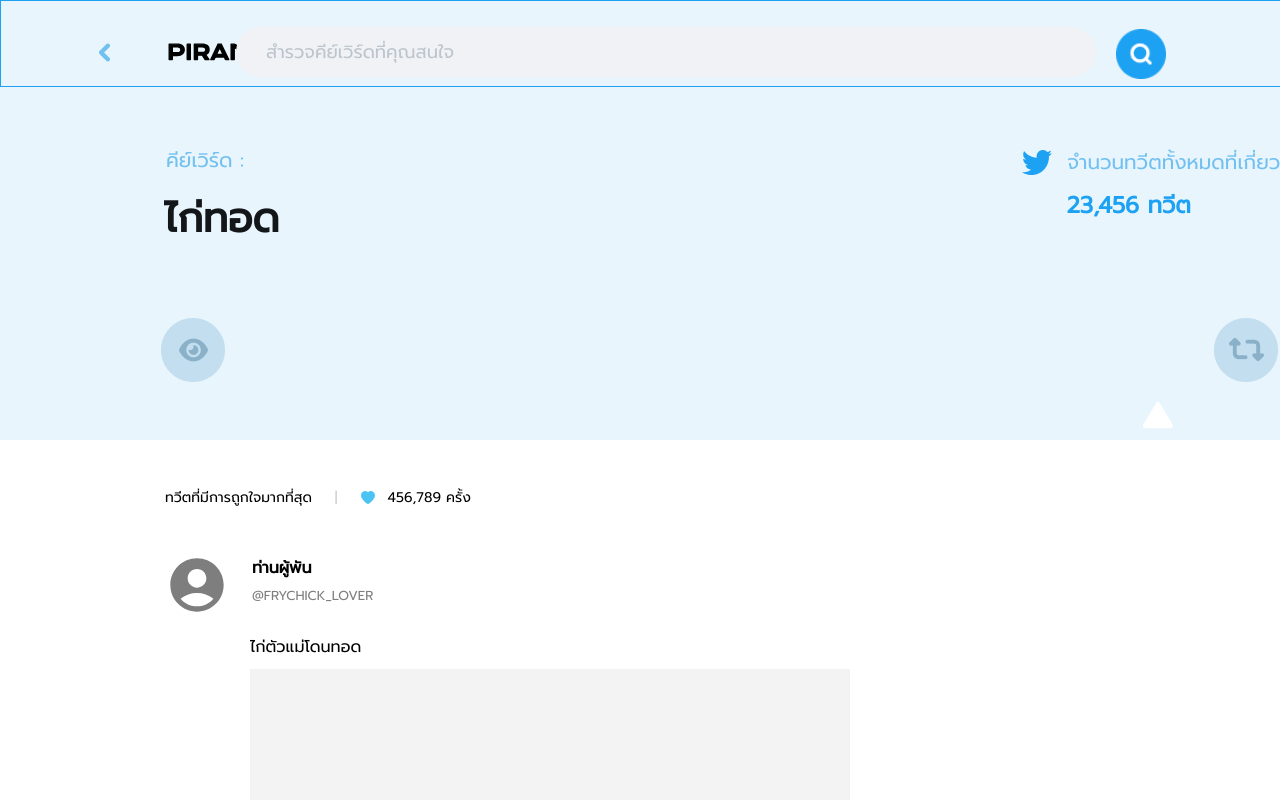
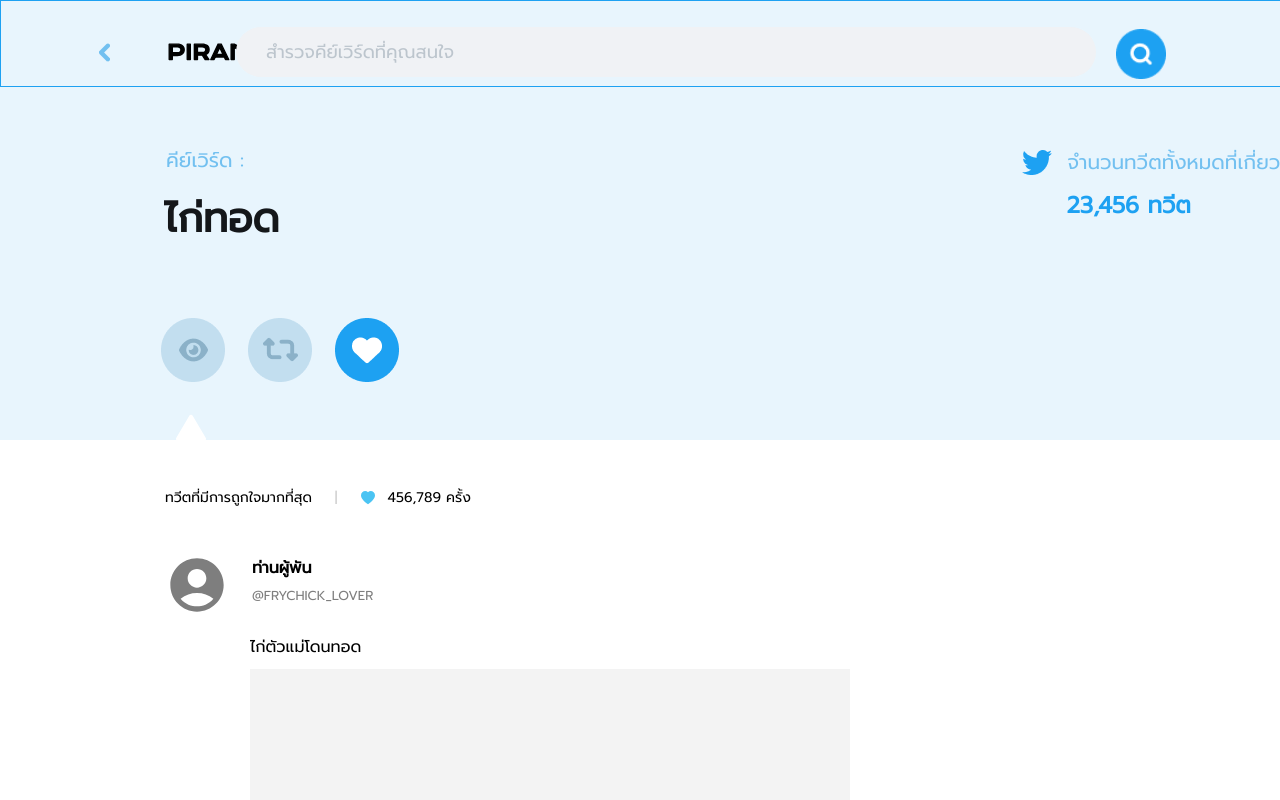
Before and after one commit to Starassassin-github/SF342-PIRANYA, a React (Create React App) app: page /FavResult in a window 1280 px wide. Shown: the top 800 px of the page. Built offline with nearby package versions, Linux system fonts and the light colour scheme.

Commit message:
Fix link navigation & position

```diff
--- a/src/App.js
+++ b/src/App.js
@@ -1,7 +1,7 @@
 import React, { Component } from 'react';
 import { Route, Routes } from 'react-router-dom';
 import FavResult from './FavResult';
-import Home from './Home';
+// import Home from './Home';
 import RetweetResult from './RetweetResult';
 import SeenResult from './SeenResult';
 
--- a/src/FavResult.js
+++ b/src/FavResult.js
@@ -46,6 +46,7 @@
                 {/* ดึงค่าจำนวนทวิตมาใส่ตรงนี้ */}
                 <text className='quantity'>23,456 ทวีต</text>
 
+                <div>
                     <Link to="/SeenResult">
                         <img className='seen-icon' src={seen} alt="The most views count icon" width={64} height={64} />
                     </Link>
@@ -57,8 +58,11 @@
                     <Link to="/FavResult">
                         <img className='fav-icon' src={fav} alt="The most views count icon" width={64} height={64}/>
                     </Link>
+                </div>
+              </div>
+
               <BsTriangleFill className='triangle' size={30} style={{color: "white"}}/>
-              </div>
+
             </div>
 
             <div className='tweet-data'>
--- a/src/Result.css
+++ b/src/Result.css
@@ -108,8 +108,8 @@
 }
 
 .triangle {
-    margin-top: 332px;
-    margin-left: -222px;
+    margin-top: 360px;
+    margin-left: 175px;
 }
 
 .tweet-data {
--- a/src/RetweetResult.js
+++ b/src/RetweetResult.js
@@ -50,6 +50,7 @@
                     {/* ดึงค่าจำนวนทวิตมาใส่ตรงนี้ */}
                     <text className='quantity'>23,456 ทวีต</text>
 
+                    <div>
                         <Link to="/SeenResult">
                             <img className='seen-icon' src={seen} alt="The most views count icon" width={64} height={64} />
                         </Link>
@@ -61,9 +62,11 @@
                         <Link to="/FavResult">
                             <img className='fav-icon' src={fav} alt="The most views count icon" width={64} height={64}/>
                         </Link>
+                    </div>
+                </div>
 
                 <BsTriangleFill className='triangle' size={30} style={{color: "white"}}/>
-                </div>
+
                 </div>
 
                 <div className='tweet-data'>
--- a/src/SeenResult.js
+++ b/src/SeenResult.js
@@ -48,6 +48,7 @@
                 {/* ดึงค่าจำนวนทวิตมาใส่ตรงนี้ */}
                 <text className='quantity'>23,456 ทวีต</text>
 
+                <div>
                     <Link to="/SeenResult">
                         <img className='seen-icon' src={seen} alt="The most views count icon" width={64} height={64} />
                     </Link>
@@ -59,9 +60,10 @@
                     <Link to="/FavResult">
                         <img className='fav-icon' src={fav} alt="The most views count icon" width={64} height={64}/>
                     </Link>
+                </div>
+            </div>
 
               <BsTriangleFill className='triangle' size={30} style={{color: "white"}}/>
-              </div>
             </div>
 
             <div className='tweet-data'>
```
Lines whose indentation alone changed are shown as unchanged.
